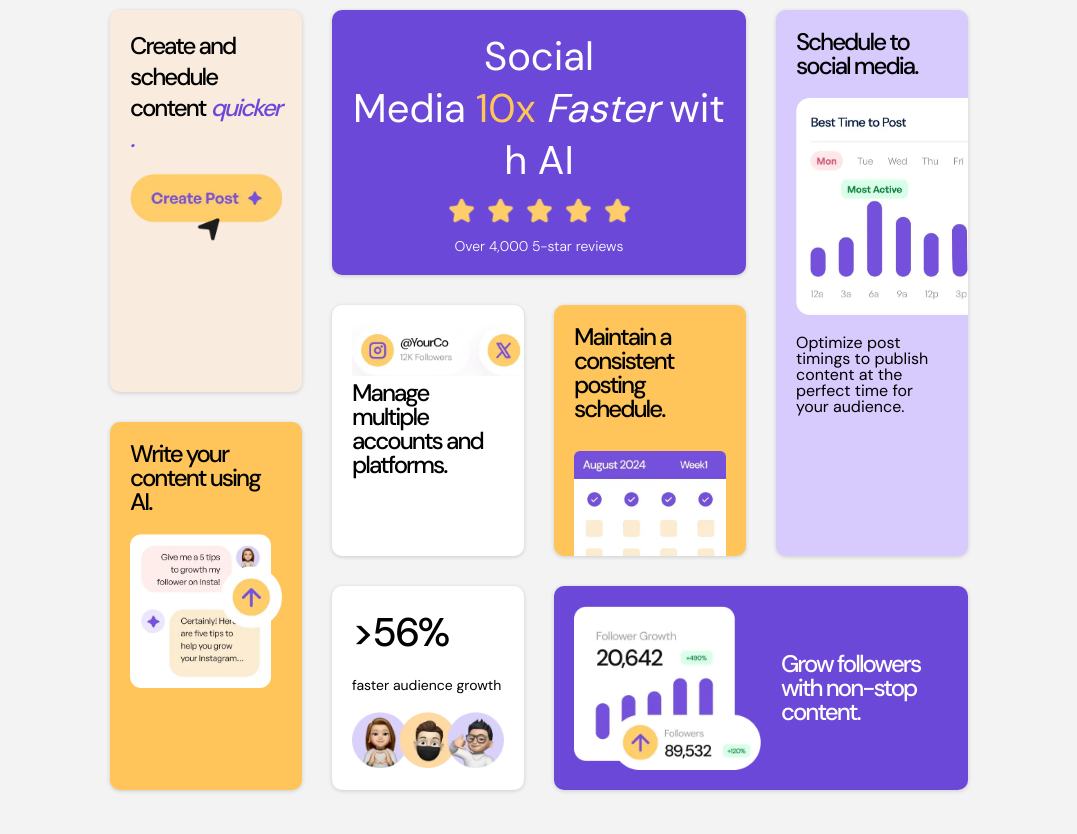
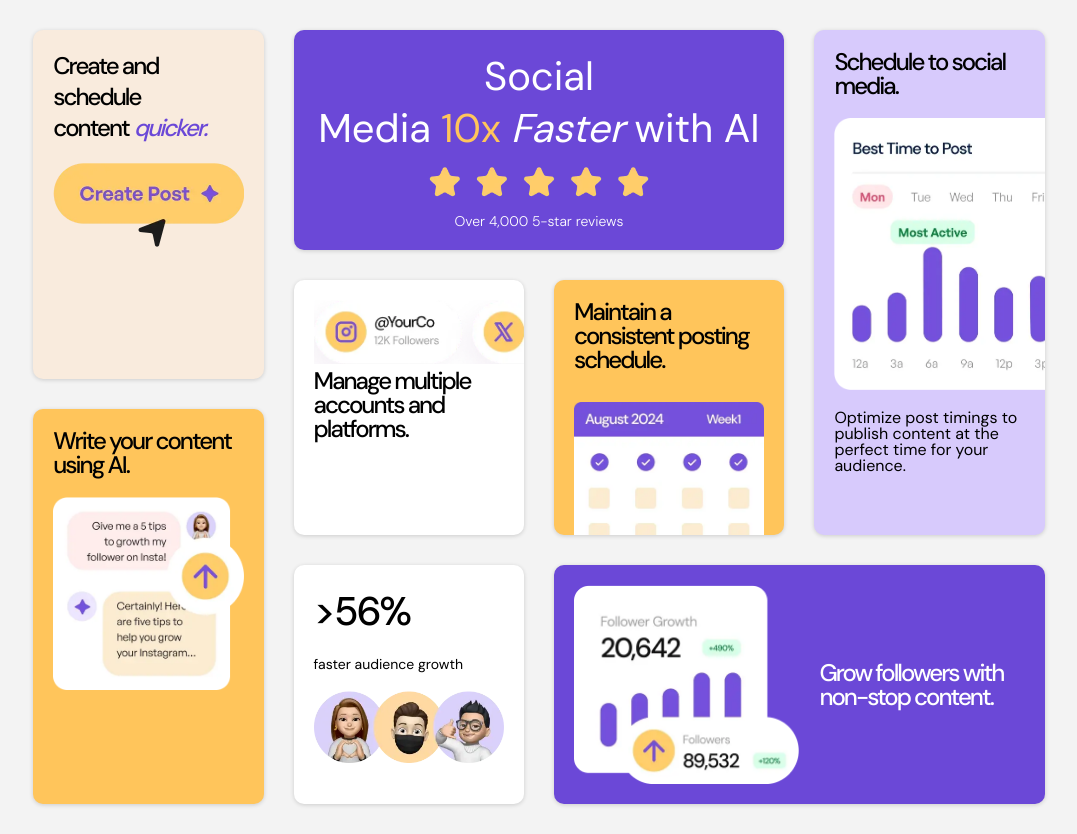
Before and after one commit to sparklaunch/Bento-Grid, a Next.js app: page / in a window 1280 px wide. Shown: the whole page, without its empty margins (101-1178 px from the left). Before the commit the page ends 800 px from the top, so only its background shows below. Built offline with nearby package versions, Linux system fonts and the light colour scheme.

Commit message:
Fix Full Screen Bug

```diff
--- a/app/Home.module.css
+++ b/app/Home.module.css
@@ -5,6 +5,7 @@
 		"create manage maintain schedule"
 		"write manage maintain schedule"
 		"write faster grow grow";
-	grid-template-columns: repeat(4, 15vw);
+	grid-template-columns: repeat(4, 18vw);
 	gap: 30px;
+	margin: 30px auto;
 }
--- a/app/globals.css
+++ b/app/globals.css
@@ -17,5 +17,5 @@ body {
 	display: flex;
 	justify-content: center;
 	align-items: center;
-	height: 100vh;
+	height: auto;
 }
```
